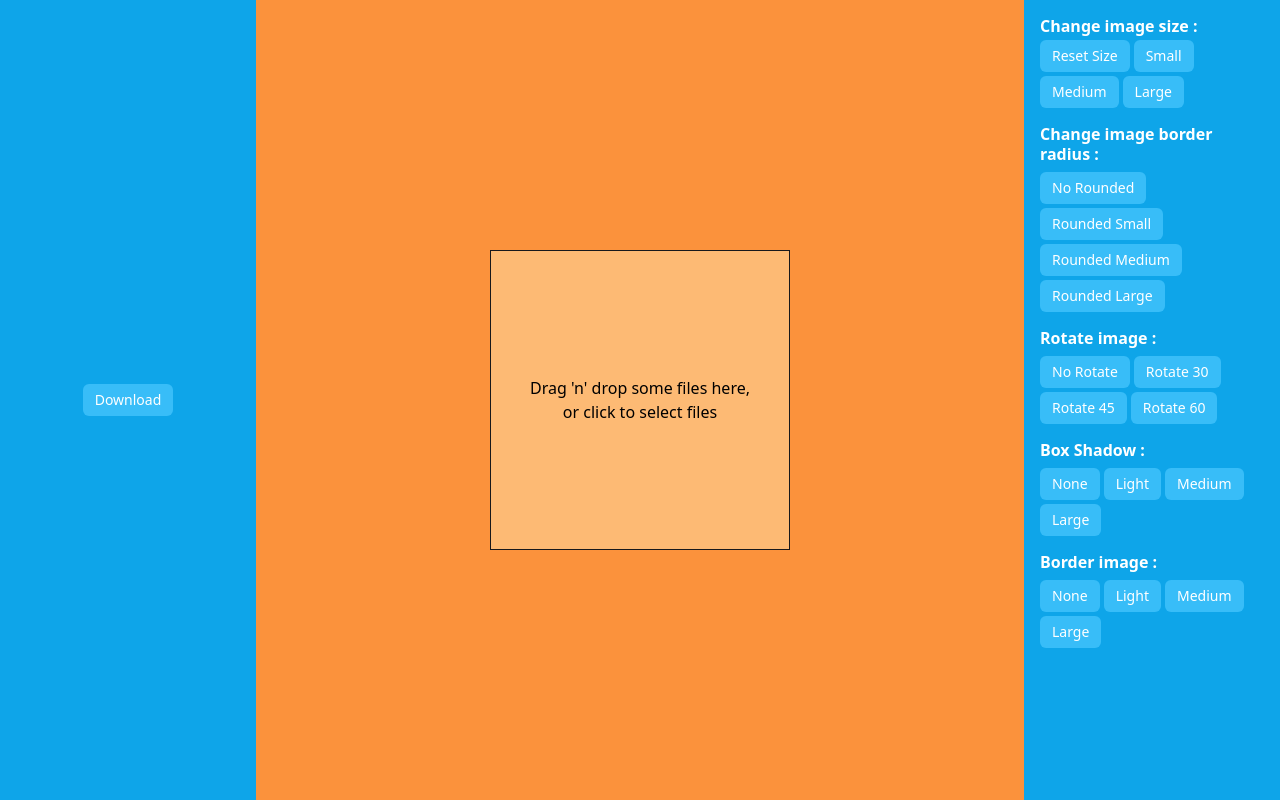
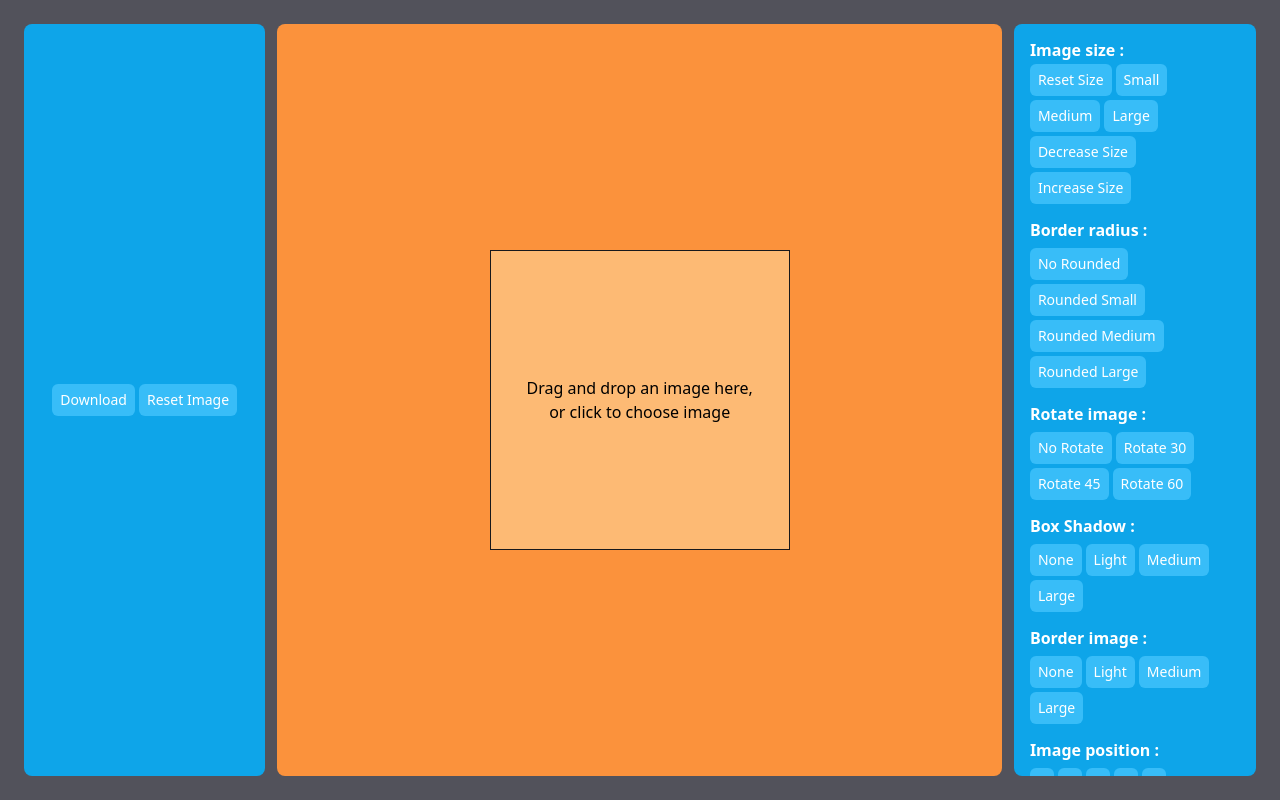
Before and after one commit to arifaeva/image-editor-app, a React (Vite) app: page / in a window 1280 px wide. Built offline with nearby package versions, Linux system fonts and the light colour scheme.

Commit message:
add functionality

```diff
--- a/src/App.tsx
+++ b/src/App.tsx
@@ -8,8 +8,10 @@ export default function HomePage() {
   const [size, setSize] = useState(300);
   const [borderRadius, setBorderRadius] = useState(0);
   const [boxShadow, setBoxShadow] = useState("");
-  const [transform, setTransform] = useState("");
+  const [rotate, setRotate] = useState("");
+  const [translate, setTranslate] = useState("");
   const [border, setBorder] = useState("");
+  const [resetImage, setResetImage] = useState(false);
   const imageContainer = useRef<HTMLDivElement>(null);
 
   const handleDownloadSnapshot = () => {
@@ -31,6 +33,21 @@ export default function HomePage() {
   function handleImageLoad() {
     setIsImageLoaded(true);
   }
+
+  function handleResetImage() {
+    setResetImage(true);
+    setTimeout(() => {
+      setResetImage(false); // Reset to false after triggering the reset
+    }, 100);
+  }
+
+  const increaseSize = () => {
+    setSize((prevSize) => prevSize + 50); // Increase by 10px
+  };
+
+  const decreaseSize = () => {
+    setSize((prevSize) => (prevSize > 300 ? prevSize - 50 : prevSize)); // Decrease by 10px, but not less than 10px
+  };
 
   function resetSize() {
     setSize(300);
@@ -63,19 +80,19 @@ export default function HomePage() {
   }
 
   function rotate0() {
-    setTransform("");
+    setRotate("");
   }
 
   function rotate30() {
-    setTransform("rotate(30deg)");
+    setRotate("rotate(30deg)");
   }
 
   function rotate45() {
-    setTransform("rotate(45deg)");
+    setRotate("rotate(45deg)");
   }
 
   function rotate60() {
-    setTransform("rotate(60deg)");
+    setRotate("rotate(60deg)");
   }
 
   function noShadow() {
@@ -107,9 +124,55 @@ export default function HomePage() {
   function largeBorder() {
     setBorder("6px solid white");
   }
+  function translateXmin50() {
+    setTranslate("translateX(-50%)");
+  }
+  function translateXmin25() {
+    setTranslate("translateX(-25%)");
+  }
+  function translate0() {
+    setTranslate("");
+  }
+  function translateX25() {
+    setTranslate("translateX(25%)");
+  }
+  function translateX50() {
+    setTranslate("translateX(50%)");
+  }
+  function translateXmin50Ymin25() {
+    setTranslate("translateX(-50%) translateY(-25%)");
+  }
+  function translateXmin25Ymin25() {
+    setTranslate("translateX(-25%) translateY(-25%)");
+  }
+  function translateYmin25() {
+    setTranslate("translateY(-25%)");
+  }
+  function translateX25Ymin25() {
+    setTranslate("translateX(25%) translateY(-25%)");
+  }
+  function translateX50Ymin25() {
+    setTranslate("translateX(50%) translateY(-25%)");
+  }
+  function translateXmin50Y25() {
+    setTranslate("translateX(-50%) translateY(25%)");
+  }
+  function translateXmin25Y25() {
+    setTranslate("translateX(-25%) translateY(25%)");
+  }
+  function translateY25() {
+    setTranslate("translateY(25%)");
+  }
+  function translateX25Y25() {
+    setTranslate("translateX(25%) translateY(25%)");
+  }
+  function translateX50Y25() {
+    setTranslate("translateX(50%) translateY(25%)");
+  }
+
   return (
-    <div className="min-h-screen w-full flex">
-      <div className="bg-sky-500 w-[20%] flex items-center justify-center">
+    <div className="h-screen w-full flex gap-3 p-6 bg-zinc-600">
+      <div className="bg-sky-500 w-[20%] flex items-center justify-center rounded-lg gap-1">
         <Button
           onClick={handleDownloadSnapshot}
           className=""
@@ -117,41 +180,57 @@ export default function HomePage() {
         >
           Download
         </Button>
+        <Button onClick={handleResetImage}>Reset Image</Button>
       </div>
 
       <div
         ref={imageContainer}
-        className="bg-orange-400 w-[60%] min-h-screen flex justify-center items-center"
+        className="bg-orange-400 w-[60%] h-full flex justify-center items-center rounded-lg overflow-hidden"
       >
         <MyDropzone
           onImageLoad={handleImageLoad}
           size={size}
           boxShadow={boxShadow}
           borderRadius={borderRadius}
-          transform={transform}
+          transform={`${rotate} ${translate}`}
           border={border}
+          resetImage={resetImage}
           // Pass transform prop
         />
       </div>
 
-      <div className="bg-sky-500 w-[20%] min-h-screen space-y-4 p-4 ">
+      <div className="bg-sky-500 w-[20%] h-full space-y-4 p-4 rounded-lg  overflow-scroll">
         <div className="space-y-1">
-          <h1>Change image size :</h1>
+          <h1>Image size :</h1>
           <div className="flex-wrap flex gap-1">
             <Button onClick={resetSize}>Reset Size</Button>
-            <Button onClick={sizeSmall}>Small</Button>
-            <Button onClick={sizeMedium}>Medium</Button>
-            <Button onClick={sizeLarge}>Large</Button>
+            <Button onClick={sizeSmall} active={size === 360}>
+              Small
+            </Button>
+            <Button onClick={sizeMedium} active={size === 400}>
+              Medium
+            </Button>
+            <Button onClick={sizeLarge} active={size === 430}>
+              Large
+            </Button>
+            <Button onClick={decreaseSize}>Decrease Size</Button>
+            <Button onClick={increaseSize}>Increase Size</Button>
           </div>
         </div>
 
         <div className="space-y-2">
-          <h1>Change image border radius :</h1>
+          <h1>Border radius :</h1>
           <div className="flex-wrap flex gap-1">
             <Button onClick={noRounded}>No Rounded</Button>
-            <Button onClick={borderRadiusSmall}>Rounded Small</Button>
-            <Button onClick={borderRadiusMedium}>Rounded Medium</Button>
-            <Button onClick={borderRadiusLarge}>Rounded Large</Button>
+            <Button onClick={borderRadiusSmall} active={borderRadius === 12}>
+              Rounded Small
+            </Button>
+            <Button onClick={borderRadiusMedium} active={borderRadius === 24}>
+              Rounded Medium
+            </Button>
+            <Button onClick={borderRadiusLarge} active={borderRadius === 36}>
+              Rounded Large
+            </Button>
           </div>
         </div>
 
@@ -159,9 +238,15 @@ export default function HomePage() {
           <h1>Rotate image :</h1>
           <div className="flex-wrap flex gap-1">
             <Button onClick={rotate0}>No Rotate</Button>
-            <Button onClick={rotate30}>Rotate 30</Button>
-            <Button onClick={rotate45}>Rotate 45</Button>
-            <Button onClick={rotate60}>Rotate 60</Button>
+            <Button onClick={rotate30} active={rotate === "rotate(30deg)"}>
+              Rotate 30
+            </Button>
+            <Button onClick={rotate45} active={rotate === "rotate(45deg)"}>
+              Rotate 45
+            </Button>
+            <Button onClick={rotate60} active={rotate === "rotate(60deg)"}>
+              Rotate 60
+            </Button>
           </div>
         </div>
 
@@ -169,9 +254,24 @@ export default function HomePage() {
           <h1>Box Shadow :</h1>
           <div className="flex-wrap flex gap-1">
             <Button onClick={noShadow}>None</Button>
-            <Button onClick={lightBoxShadow}>Light</Button>
-            <Button onClick={mediumBoxShadow}>Medium</Button>
-            <Button onClick={largeBoxShadow}>Large</Button>
+            <Button
+              onClick={lightBoxShadow}
+              active={boxShadow === "5px 5px black"}
+            >
+              Light
+            </Button>
+            <Button
+              onClick={mediumBoxShadow}
+              active={boxShadow === "8px 8px black"}
+            >
+              Medium
+            </Button>
+            <Button
+              onClick={largeBoxShadow}
+              active={boxShadow === "10px 10px black"}
+            >
+              Large
+            </Button>
           </div>
         </div>
 
@@ -179,9 +279,120 @@ export default function HomePage() {
           <h1>Border image :</h1>
           <div className="flex-wrap flex gap-1">
             <Button onClick={noBorder}>None</Button>
-            <Button onClick={lightBorder}>Light</Button>
-            <Button onClick={mediumBorder}>Medium</Button>
-            <Button onClick={largeBorder}>Large</Button>
+            <Button onClick={lightBorder} active={border === "2px solid white"}>
+              Light
+            </Button>
+            <Button
+              onClick={mediumBorder}
+              active={border === "4px solid white"}
+            >
+              Medium
+            </Button>
+            <Button onClick={largeBorder} active={border === "6px solid white"}>
+              Large
+            </Button>
+          </div>
+        </div>
+
+        <div className="space-y-2">
+          <h1>Image position :</h1>
+          <div className="space-y-1">
+            <div className="flex flex-wrap gap-1">
+              <Button
+                size="sm"
+                onClick={translateXmin50Ymin25}
+                active={translate === "translateX(-50%) translateY(-25%)"}
+                children={undefined}
+              ></Button>
+              <Button
+                size="sm"
+                onClick={translateXmin25Ymin25}
+                active={translate === "translateX(-25%) translateY(-25%)"}
+                children={undefined}
+              ></Button>
+              <Button
+                size="sm"
+                onClick={translateYmin25}
+                active={translate === "translateY(-25%)"}
+                children={undefined}
+              ></Button>
+              <Button
+                size="sm"
+                onClick={translateX25Ymin25}
+                active={translate === "translateX(25%) translateY(-25%)"}
+                children={undefined}
+              ></Button>
+              <Button
+                size="sm"
+                onClick={translateX50Ymin25}
+                active={translate === "translateX(50%) translateY(-25%)"}
+                children={undefined}
+              ></Button>
+            </div>
+            <div className="flex flex-wrap gap-1">
+              <Button
+                size="sm"
+                onClick={translateXmin50}
+                active={translate === "translateX(-50%)"}
+                children={undefined}
+              ></Button>
+              <Button
+                size="sm"
+                onClick={translateXmin25}
+                active={translate === "translateX(-25%)"}
+                children={undefined}
+              ></Button>
+              <Button
+                size="sm"
+                onClick={translate0}
+                active={translate === ""}
+                children={undefined}
+              ></Button>
+              <Button
+                size="sm"
+                onClick={translateX25}
+                active={translate === "translateX(25%)"}
+                children={undefined}
+              ></Button>
+              <Button
+                size="sm"
+                onClick={translateX50}
+                active={translate === "translateX(50%)"}
+                children={undefined}
+              ></Button>
+            </div>
+            <div className="flex flex-wrap gap-1">
+              <Button
+                size="sm"
+                onClick={translateXmin50Y25}
+                active={translate === "translateX(-50%) translateY(25%)"}
+                children={undefined}
+              ></Button>
+              <Button
+                size="sm"
+                onClick={translateXmin25Y25}
+                active={translate === "translateX(-25%) translateY(25%)"}
+                children={undefined}
+              ></Button>
+              <Button
+                size="sm"
+                onClick={translateY25}
+                active={translate === "translateY(25%)"}
+                children={undefined}
+              ></Button>
+              <Button
+                size="sm"
+                onClick={translateX25Y25}
+                active={translate === "translateX(25%) translateY(25%)"}
+                children={undefined}
+              ></Button>
+              <Button
+                size="sm"
+                onClick={translateX50Y25}
+                active={translate === "translateX(50%) translateY(25%)"}
+                children={undefined}
+              ></Button>
+            </div>
           </div>
         </div>
       </div>
--- a/src/components/button.tsx
+++ b/src/components/button.tsx
@@ -1,18 +1,49 @@
 import React from "react";
 import { twMerge } from "tailwind-merge";
+import { tv } from "tailwind-variants";
+
+const buttonStyle = tv({
+  base: "outline-none text-white text-sm rounded-md transition-colors",
+  variants: {
+    active: {
+      true: "bg-blue-500",
+      false: "bg-sky-400 hover:bg-blue-500",
+    },
+    size: {
+      sm: "h-6 w-6",
+      md: "px-2 py-1.5",
+    },
+  },
+  defaultVariants: {
+    size: "md",
+    active: false,
+  },
+});
 
 interface Props extends React.ComponentPropsWithRef<"button"> {
   children: React.ReactNode;
+  active?: boolean;
+  size?: "sm" | "md";
 }
 
-export const Button = ({ className, children, ...rest }: Props) => {
-  const baseStyles =
-    "px-3 py-1.5 outline-none bg-sky-400 text-white text-sm rounded-md";
-
-  const buttonClassNames = twMerge(baseStyles, className);
+export const Button = ({
+  className,
+  onClick,
+  active = false,
+  children,
+  size = "md",
+  ...rest
+}: Props) => {
+  const buttonClassNames = twMerge(
+    buttonStyle({
+      active: active ? true : false,
+      size,
+    }),
+    className
+  );
 
   return (
-    <button {...rest} className={buttonClassNames}>
+    <button {...rest} className={buttonClassNames} onClick={onClick}>
       {children}
     </button>
   );
--- a/src/components/dropzone.tsx
+++ b/src/components/dropzone.tsx
@@ -8,6 +8,7 @@ interface MyDropzoneProps {
   boxShadow: string;
   borderRadius: number;
   transform: string;
+  resetImage: boolean;
 }
 
 export const MyDropzone = ({
@@ -17,8 +18,13 @@ export const MyDropzone = ({
   borderRadius,
   transform,
   border,
+  resetImage,
 }: MyDropzoneProps) => {
   const [dataURL, setDataURL] = useState<string | null>(null);
+
+  if (resetImage && dataURL) {
+    setDataURL(null);
+  }
 
   const onDrop = useCallback((acceptedFiles: File[]) => {
     acceptedFiles.forEach((file: File) => {
@@ -95,7 +101,7 @@ export const MyDropzone = ({
             <div>Drop the image here...</div>
           ) : (
             <p className="text-center">
-              Drag 'n' drop some files here, or click to select files
+              Drag and drop an image here, or click to choose image
             </p>
           )}
         </div>
```
